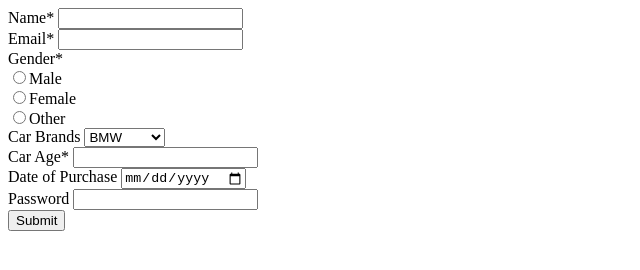
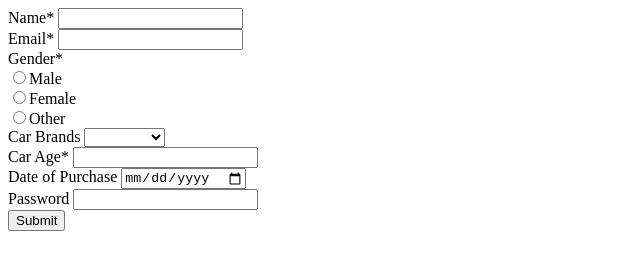
Before and after one commit to acciojob/car-insurance-form-RakeshDP, a website: page main.html in a window 1280 px wide. Shown: the full height of the page, 0-640 px from the left. Drawn offline with Linux system fonts and the light colour scheme.

Commit message:
created a submission

```diff
--- a/main.html
+++ b/main.html
@@ -22,14 +22,15 @@
 
 		<div>
 			<label for="gender">Gender*</label><br>
-			<input type="radio" name="gender" required>Male<br>
-			<input type="radio" name="gender" required>Female<br>
-			<input type="radio" name="gender" required>Other
+			<input type="radio" name="gender" required >Male<br>
+			<input type="radio" name="gender" required >Female<br>
+			<input type="radio" name="gender" required >Other
 		</div>
 
 		<div>
 			<label for="cars">Car Brands</label>
-			<select required id="cars">
+			<select id="cars">
+				<option value="" disabled selected> </option>
 				<option value= "bmw">BMW</option>
 				<option value="audi">Audi</option>
 				<option value="mercedez">Mercedez</option>
```
